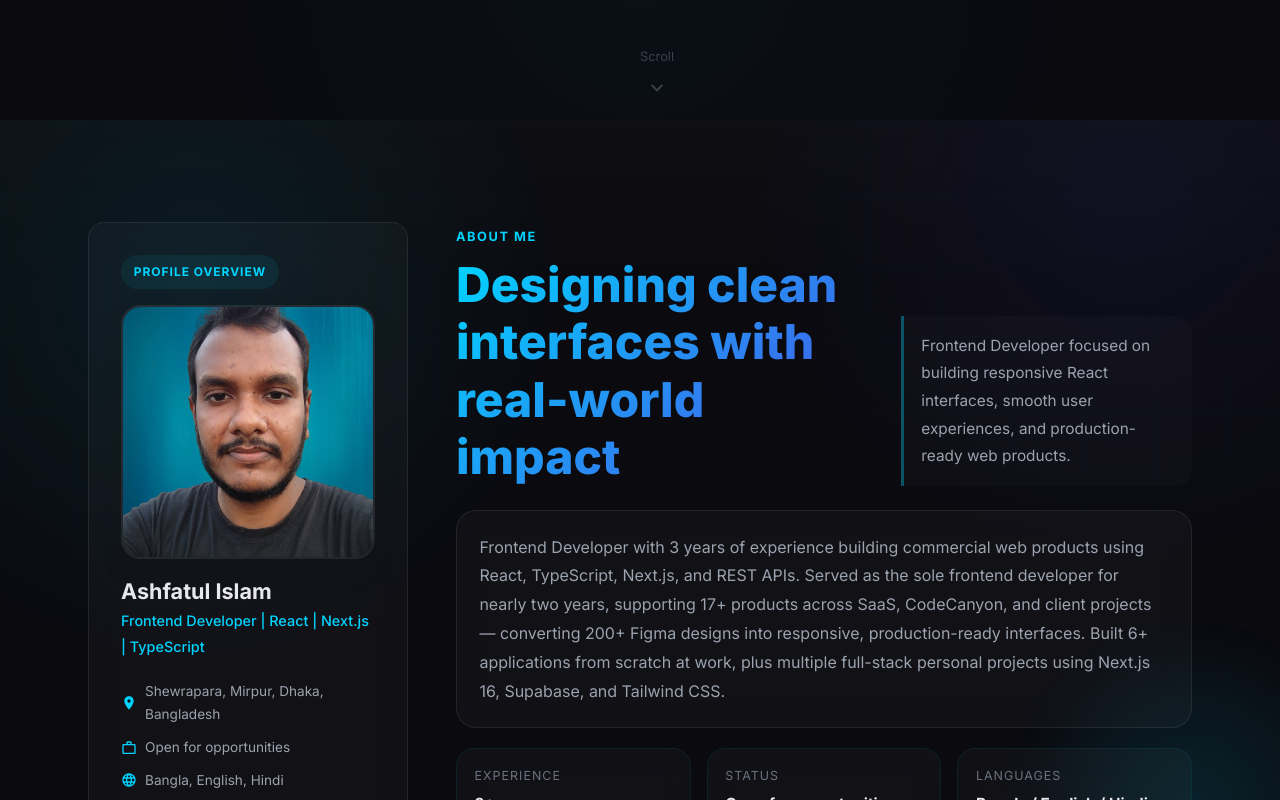
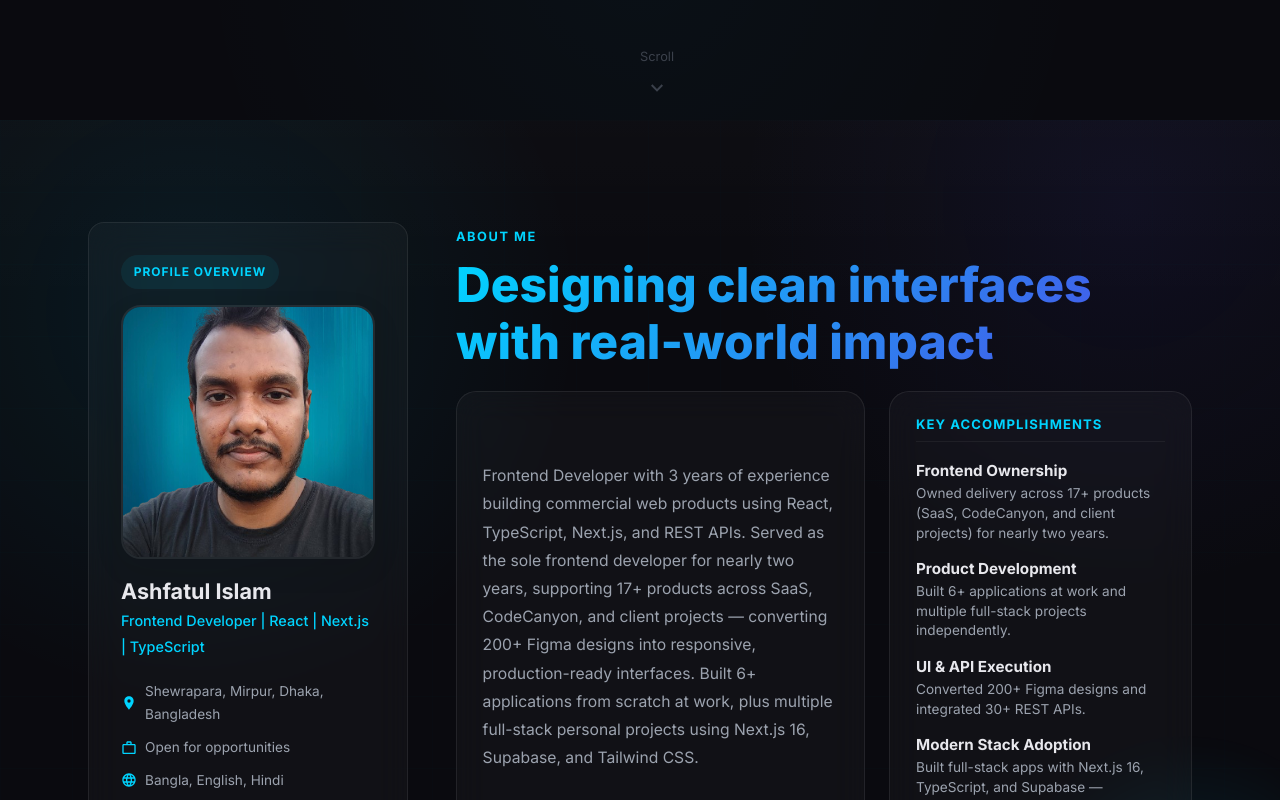
Before and after one commit to Ashfatul/portfolio_react, a React (Vite) app: page / in a window 1280 px wide. Shown: the part 680-1480 px from the top of the page. Built offline with nearby package versions, Linux system fonts and the light colour scheme.

Commit message:
design tweaks all over the site

```diff
--- a/src/assets/scss/components/_about.scss
+++ b/src/assets/scss/components/_about.scss
@@ -176,19 +176,6 @@
     }
   }
 
-  &__heading-row {
-    display: grid;
-    grid-template-columns: minmax(0, 1.3fr) minmax(220px, 0.9fr);
-    gap: 1.5rem;
-    align-items: end;
-    margin-bottom: 1.5rem;
-
-    @include below(md) {
-      grid-template-columns: 1fr;
-      gap: 0.85rem;
-    }
-  }
-
   &__kicker {
     display: inline-flex;
     align-items: center;
@@ -201,30 +188,76 @@
     text-transform: uppercase;
   }
 
-  &__summary {
-    color: $text-secondary;
-    font-size: 0.96rem;
-    line-height: 1.8;
-    padding: 1rem 1.1rem;
-    border-left: 3px solid rgba(var(--accent-1-rgb), 0.35);
-    background: rgba(255, 255, 255, 0.02);
-    border-radius: 0 16px 16px 0;
+  &__split-grid {
+    display: grid;
+    grid-template-columns: 1.15fr 0.85fr;
+    gap: 1.5rem;
+    align-items: stretch;
 
     @include below(md) {
-      padding-left: 0.9rem;
+      grid-template-columns: 1fr;
+      gap: 1.25rem;
     }
   }
 
   &__bio-panel {
     @include glass-card;
-    padding: 1.35rem 1.4rem;
+    padding: 1.6rem;
     border-radius: 20px;
+    display: flex;
+    flex-direction: column;
+    justify-content: center;
   }
 
   &__bio {
     margin-bottom: 0;
-    font-size: 1rem;
+    font-size: 0.98rem;
     line-height: 1.8;
+    color: $text-secondary;
+  }
+
+  &__achievements-panel {
+    @include glass-card;
+    padding: 1.6rem;
+    border-radius: 20px;
+  }
+
+  &__achievements-title {
+    font-size: 0.82rem;
+    font-weight: 700;
+    text-transform: uppercase;
+    letter-spacing: 0.08em;
+    color: var(--accent-1);
+    margin-bottom: 1.1rem;
+    border-bottom: 1px solid rgba(255, 255, 255, 0.05);
+    padding-bottom: 0.5rem;
+  }
+
+  &__achievements-list {
+    list-style: none;
+    padding: 0;
+    margin: 0;
+    display: flex;
+    flex-direction: column;
+    gap: 0.9rem;
+  }
+
+  &__achievement-card {
+    display: flex;
+    flex-direction: column;
+    line-height: 1.45;
+
+    .about__achievement-heading {
+      font-size: 0.95rem;
+      font-weight: 700;
+      color: $text-primary;
+    }
+
+    .about__achievement-desc {
+      font-size: 0.85rem;
+      color: $text-secondary;
+      margin-top: 0.15rem;
+    }
   }
 
   &__highlights {
--- a/src/assets/scss/components/_experience.scss
+++ b/src/assets/scss/components/_experience.scss
@@ -241,39 +241,59 @@
     }
   }
 
-  /* Right Column Stats Cards */
-  &__stats-sidebar {
+  /* Right Column Unified Stats Card */
+  &__stats-card {
+    @include glass-card;
+    padding: 2.2rem;
+    border-radius: 20px;
+    background:
+      linear-gradient(135deg, rgba(255, 255, 255, 0.03), rgba(255, 255, 255, 0) 40%),
+      $bg-card;
+    height: 100%;
     display: flex;
     flex-direction: column;
-    gap: 1rem;
 
-    @include below(md) {
-      display: grid;
-      grid-template-columns: repeat(2, 1fr);
-    }
-
-    @include below(xs) {
-      grid-template-columns: 1fr;
+    @include below(sm) {
+      padding: 1.5rem;
     }
   }
 
-  &__stat-card {
-    @include glass-card;
+  &__stats-title {
+    font-size: 0.9rem;
+    font-weight: 700;
+    text-transform: uppercase;
+    letter-spacing: 0.05em;
+    color: $text-muted;
+    margin-bottom: 1.8rem;
+    border-bottom: 1px solid rgba(255, 255, 255, 0.05);
+    padding-bottom: 0.5rem;
+  }
+
+  &__stats-grid {
+    display: grid;
+    grid-template-columns: repeat(2, 1fr);
+    gap: 1.8rem 1.25rem;
+    flex: 1;
+
+    @include below(sm) {
+      grid-template-columns: 1fr;
+      gap: 1.25rem;
+    }
+  }
+
+  &__stat-item {
     display: flex;
     align-items: center;
-    gap: 1.2rem;
-    padding: 1.25rem;
-    border-radius: 16px;
-    background:
-      linear-gradient(135deg, rgba(255, 255, 255, 0.02), rgba(255, 255, 255, 0)),
-      $bg-card;
-    border: 1px solid rgba(255, 255, 255, 0.05);
+    gap: 1rem;
+    transition: transform $transition-base;
 
     &:hover {
-      border-color: rgba(var(--accent-1-rgb), 0.25);
-      background:
-        radial-gradient(circle at 10% 10%, rgba(var(--accent-1-rgb), 0.05), transparent 60%),
-        $bg-card;
+      transform: translateY(-2px);
+
+      .experience__stat-icon-wrapper {
+        border-color: rgba(var(--accent-1-rgb), 0.35);
+        background: rgba(var(--accent-1-rgb), 0.12);
+      }
     }
   }
 
@@ -288,6 +308,7 @@
     border: 1px solid rgba(var(--accent-1-rgb), 0.15);
     color: var(--accent-1);
     flex-shrink: 0;
+    transition: all $transition-base;
 
     svg {
       font-size: 1.3rem;
--- a/src/assets/scss/pages/resume.scss
+++ b/src/assets/scss/pages/resume.scss
@@ -466,7 +466,7 @@ h3.education_institution {
     }
 
     button {
-        background: green;
+        background: var(--accent-1);
         height: 50px;
         width: 50px;
         display: flex;
@@ -476,11 +476,23 @@ h3.education_institution {
         border: 0;
         outline: 0;
         cursor: pointer;
+        transition: all $transition-base;
+        box-shadow: 0 4px 12px rgba(var(--accent-1-rgb), 0.25);
 
         svg {
             color: $white !important;
             width: 25px;
             height: auto;
+            transition: transform $transition-base;
+        }
+
+        &:hover {
+            background: linear-gradient(135deg, var(--accent-1), #7c3aed);
+            box-shadow: 0 6px 18px rgba(var(--accent-1-rgb), 0.35);
+
+            svg {
+                transform: scale(1.1);
+            }
         }
     }
 }
--- a/src/components/sections/About.jsx
+++ b/src/components/sections/About.jsx
@@ -16,7 +16,7 @@ export default function About({ data }) {
   const meta = data?.meta;
   const stats = data?.stats;
   const keyHighlights = [
-    { label: 'Experience', value: stats?.yearsExperience || '0+' },
+    { label: 'Focus', value: 'React / Next.js' },
     { label: 'Status', value: meta?.status || 'Available' },
     { label: 'Languages', value: meta?.languages?.join(' / ') || 'Bangla / English' },
   ];
@@ -71,18 +71,27 @@ export default function About({ data }) {
 
           <div className="about__content">
             <ScrollReveal>
-              <div className="about__heading-row">
-                <div>
               <p className="about__kicker">About Me</p>
               <h2 className="section-heading">Designing clean interfaces with real-world impact</h2>
+            </ScrollReveal>
+
+            <div className="about__split-grid">
+              <ScrollReveal delay={0.08} className="about__bio-panel">
+                <p className="about__bio">{meta?.about}</p>
+              </ScrollReveal>
+
+              <ScrollReveal delay={0.12} className="about__achievements-panel">
+                <h4 className="about__achievements-title">Key Accomplishments</h4>
+                <ul className="about__achievements-list">
+                  {data?.achievements?.map((ach, idx) => (
+                    <li key={idx} className="about__achievement-card">
+                      <strong className="about__achievement-heading">{ach.title}</strong>
+                      <span className="about__achievement-desc">{ach.description}</span>
+                    </li>
+                  ))}
+                </ul>
+              </ScrollReveal>
             </div>
-                <p className="about__summary">{meta?.heroAbout || meta?.about}</p>
-              </div>
-
-              <div className="about__bio-panel">
-                <p className="about__bio">{meta?.about}</p>
-              </div>
-            </ScrollReveal>
 
             <div className="about__highlights">
               {keyHighlights.map(({ label, value }, idx) => (
--- a/src/components/sections/Experience.jsx
+++ b/src/components/sections/Experience.jsx
@@ -141,17 +141,15 @@ export default function Experience({ data }) {
             </div>
           </ScrollReveal>
 
-          {/* Right Column: Performance Stats */}
-          <div className="experience__stats-sidebar">
+          {/* Right Column: Performance Stats Grid in a Single Card */}
+          <ScrollReveal delay={0.15} className="experience__stats-reveal">
+            <div className="experience__stats-card">
+              <h4 className="experience__stats-title">Performance Metrics</h4>
+              <div className="experience__stats-grid">
                 {METRICS.map((metric, idx) => {
                   const Icon = metric.icon;
                   return (
-                <ScrollReveal key={idx} delay={0.15 + idx * 0.08}>
-                  <motion.div
-                    className="experience__stat-card"
-                    whileHover={{ y: -4, scale: 1.02 }}
-                    transition={{ type: 'spring', stiffness: 300, damping: 20 }}
-                  >
+                    <div key={idx} className="experience__stat-item">
                       <div className="experience__stat-icon-wrapper">
                         <Icon className="experience__stat-icon" />
                       </div>
@@ -162,11 +160,12 @@ export default function Experience({ data }) {
                         </h4>
                         <p className="experience__stat-label">{metric.label}</p>
                       </div>
-                  </motion.div>
-                </ScrollReveal>
+                    </div>
                   );
                 })}
               </div>
+            </div>
+          </ScrollReveal>
         </div>
       </div>
     </section>
```
Lines whose indentation alone changed are shown as unchanged.
